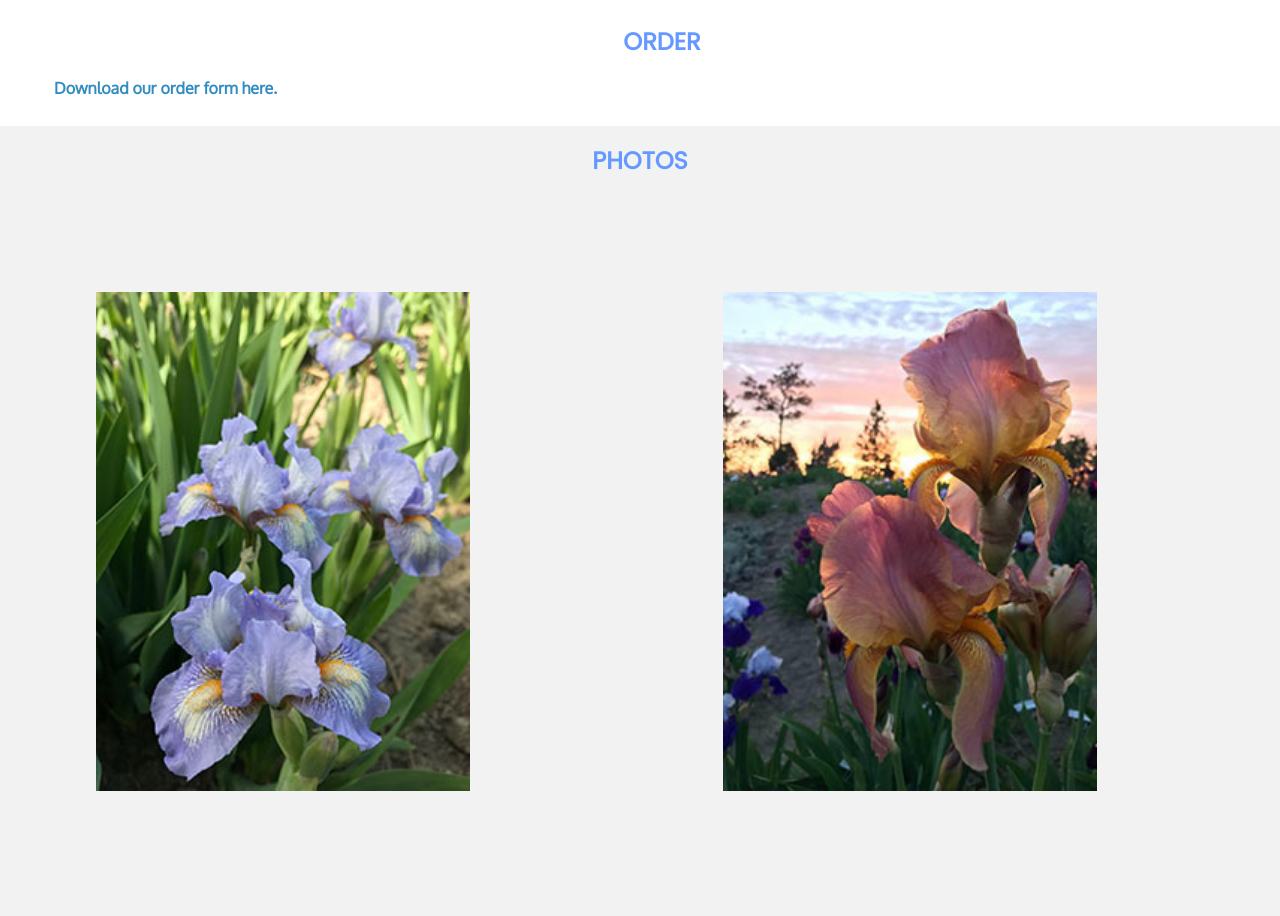
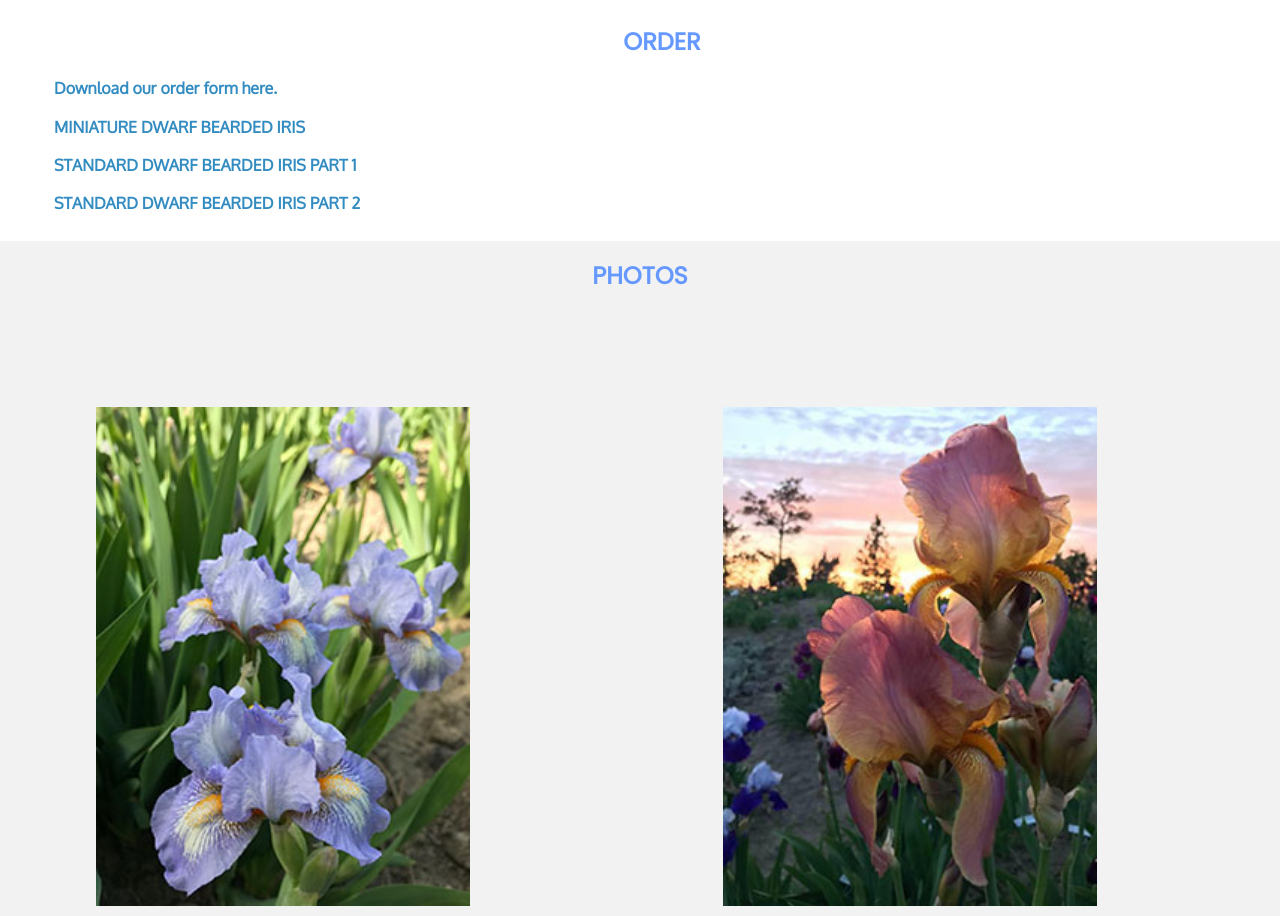
Before and after one commit to janroddy/eagle-ridge-iris, a plain HTML site: page index.html in a window 1280 px wide. Shown: the part 1271-2187 px from the top of the page. Drawn offline with nearby package versions, Linux system fonts and the light colour scheme.

Commit message:
added updated order form and lists

```diff
--- a/index.html
+++ b/index.html
@@ -57,6 +57,9 @@
         <h1>Order</h1>
         </figure>
         <p><a id="order-link" href="iris-order-form.pdf" target="_blank" >Download our order form here. </a></p>
+        <p><a id="order-link" href="mdbs.pdf" target="_blank" >MINIATURE DWARF BEARDED IRIS</a></p>
+        <p><a id="order-link" href="sdbs1.pdf" target="_blank" >STANDARD DWARF BEARDED IRIS PART 1</a></p>
+        <p><a id="order-link" href="sdbs2.pdf" target="_blank" >STANDARD DWARF BEARDED IRIS PART 2</a></p>
     </section>
     <section id="photos">
         <h1>Photos</h1>
```
Also changed, not shown: 4 other files.
